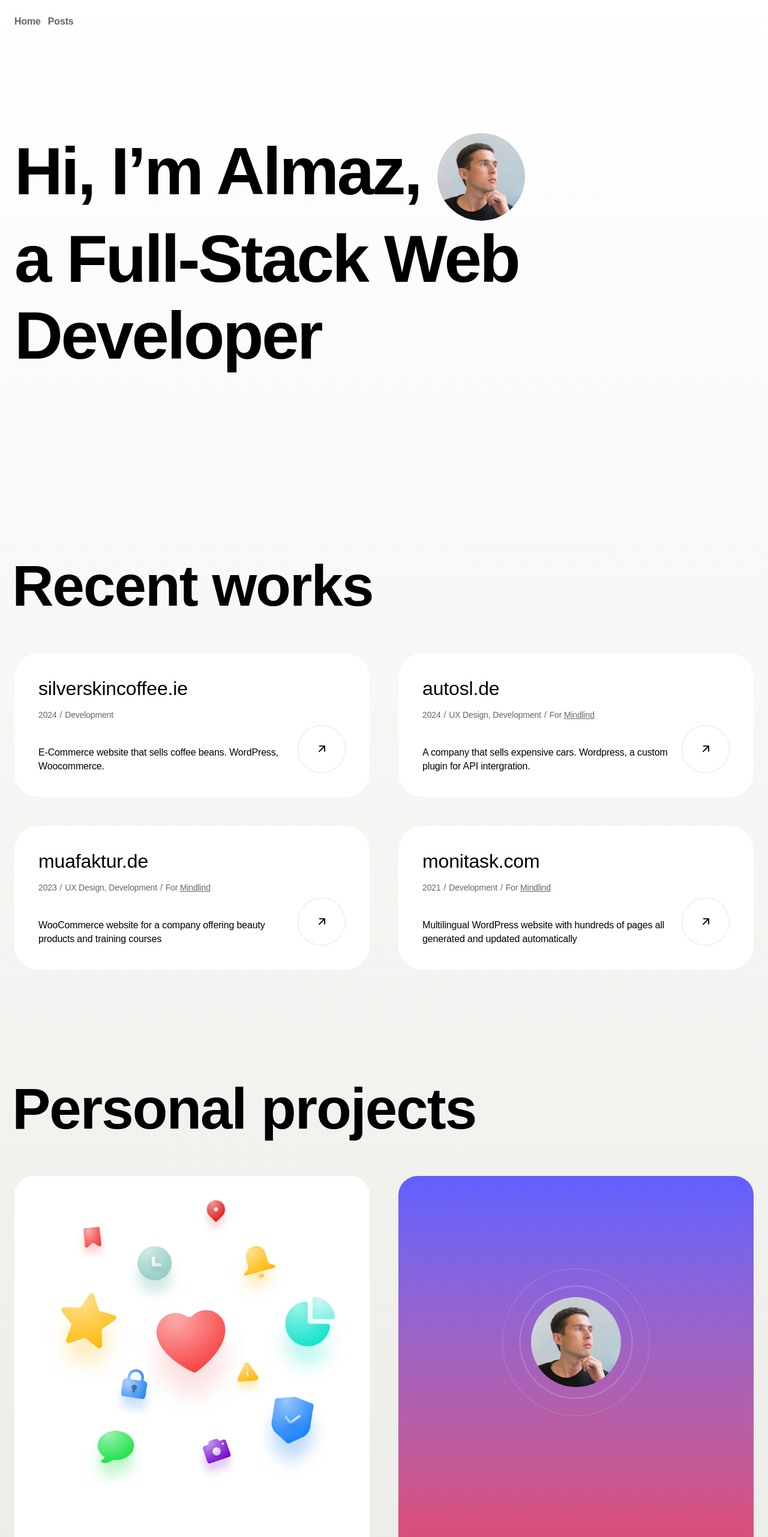
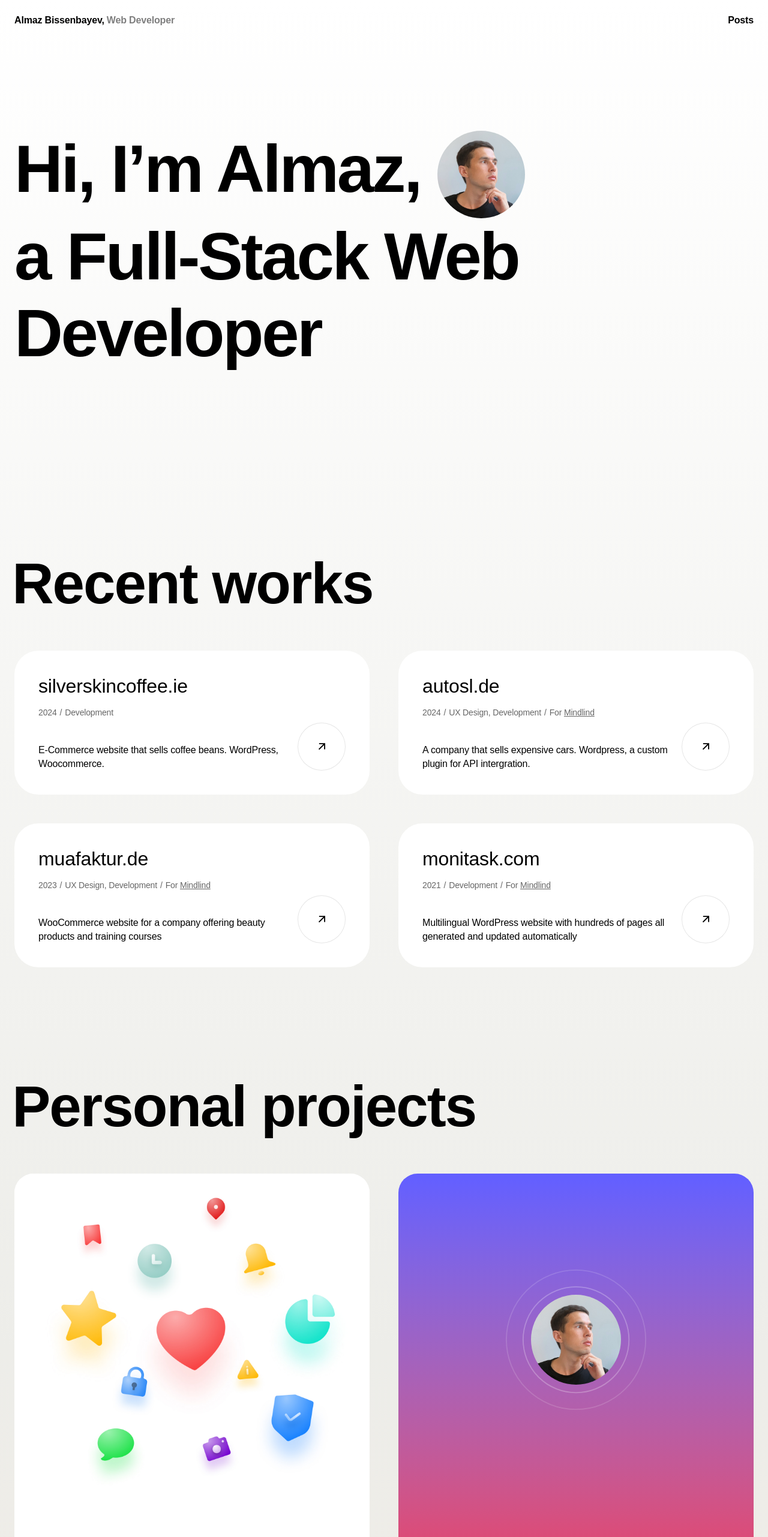
Before and after one commit to almazbisenbaev/almaz, a Next.js app: page / in a window 1280 px wide. Shown: the top 2563 px of the page at 60% size. Built offline with nearby package versions, Linux system fonts and the light colour scheme; a web font is replaced by a local one.

Commit message:
Redesigned header

```diff
--- a/src/app/globals.css
+++ b/src/app/globals.css
@@ -83,6 +83,12 @@ a {
   page-break-inside: avoid;
 }
 
+.review-card-quote svg {
+  width: 36px;
+  margin-bottom: 12px;
+  margin-left: -4px;
+}
+
 /* Ensure proper spacing in masonry layout */
 .reviews-masonry > * {
   margin-bottom: 1.5rem;
@@ -130,6 +136,14 @@ a {
 }
 
 
+
+.hdr-link {
+  transition: 0.2s;
+}
+
+.hdr-link:hover, .hdr-link:focus {
+  color: #a45d0e;
+}
 
 
 .intro-wrapper {
--- a/src/app/layout.jsx
+++ b/src/app/layout.jsx
@@ -28,41 +28,38 @@ export const metadata = {
 export default function RootLayout({ children }) {
   return (
     <html lang="en">
+
       <head>
         <link href="https://api.fontshare.com/v2/css?f[]=switzer@1,2&f[]=clash-display@1&display=swap" rel="stylesheet" />
+      </head>
 
-        {/* <script async src="https://www.googletagmanager.com/gtag/js?id=G-10DVM02K4H"></script>
-        <script>
-          window.dataLayer = window.dataLayer || [];
-          function gtag(){dataLayer.push(arguments)}
-          gtag('js', new Date());
-
-          gtag('config', 'G-10DVM02K4H');
-        </script> */}
-
-      </head>
       <body
-        // className={`${geistSans.variable} ${geistMono.variable} antialiased`}
         className={`${funnelDisplay.variable} antialiased`}
       >
 
-        <header>
+        <header className='hdr'>
           <div className="container mx-auto p-6">
-            <div className="flex gap-3">
+            <div className="hdr-row flex flex-col sm:flex-row gap-3 justify-between leading-tight font-semibold">
+
+              <div className='flex gap-1'>
                 <Link
                   href="/"
-                className="font-semibold opacity-60 hover:opacity-100 transition"
+                  className="hdr-link font-semibold"
                 >
-                {/* <svg width="12" height="12" viewBox="0 0 12 12" fill="none" xmlns="http://www.w3.org/2000/svg"><path d="M2.07102 11.3494L0.963068 10.2415L9.2017 1.98864H2.83807L2.85227 0.454545H11.8438V9.46023H10.2955L10.3097 3.09659L2.07102 11.3494Z" fill="#000"></path></svg> */}
-                Home
+                  Almaz Bissenbayev,
                 </Link>
+                <span className='opacity-50'> Web Developer</span>
+              </div>
+
+              <div>
                 <Link
                   href="/posts/"
-                className="font-semibold opacity-60 hover:opacity-100 transition"
+                  className="hdr-link font-semibold"
                 >
-                {/* <svg width="12" height="12" viewBox="0 0 12 12" fill="none" xmlns="http://www.w3.org/2000/svg"><path d="M2.07102 11.3494L0.963068 10.2415L9.2017 1.98864H2.83807L2.85227 0.454545H11.8438V9.46023H10.2955L10.3097 3.09659L2.07102 11.3494Z" fill="#000"></path></svg> */}
                   Posts
                 </Link>
+              </div>
+
             </div>
           </div>
         </header>
@@ -71,6 +68,7 @@ export default function RootLayout({ children }) {
 
         <GoogleAnalytics gaId="G-10DVM02K4H" />
       </body>
+
     </html>
   );
 }
--- a/src/components/ReviewsSection.jsx
+++ b/src/components/ReviewsSection.jsx
@@ -22,7 +22,7 @@ const reviewsData = [
   {
     id: 4,
     name: "",
-    review: "Almaz was so helpful in setting up my website! He completed everything that I needed but faster than I had expected and the finished results exceeded my expectations. I will definitely be using his work in the future for any additional projects. He was so communicative and even made me a guide on maintaining what he had completed to make sure I was able to utilize all of the things he set in place. <br />Overall I highly recommend Almaz and I am so glad I found him!",
+    review: "Almaz was so helpful in setting up my website! He completed everything that I needed but faster than I had expected and the finished results exceeded my expectations. I will definitely be using his work in the future for any additional projects. He was so communicative and even made me a guide on maintaining what he had completed to make sure I was able to utilize all of the things he set in place. Overall I highly recommend Almaz and I am so glad I found him!",
     upworkLink: "https://www.upwork.com/freelancers/~01fc6ec6fb228858ff"
   },
   {
@@ -42,8 +42,8 @@ const reviewsData = [
 const ReviewCard = ({ review, name, upworkLink }) => {
   return (
     <div className="review-card bg-white rounded-3xl p-8">
-      <div className="mb-5">
-        <svg className='w-[36px] mb-2 -ml-[5px]' xmlns="http://www.w3.org/2000/svg" fill="#efd8d8" class="bi bi-quote" viewBox="0 0 16 16"> <path d="M12 12a1 1 0 0 0 1-1V8.558a1 1 0 0 0-1-1h-1.388q0-.527.062-1.054.093-.558.31-.992t.559-.683q.34-.279.868-.279V3q-.868 0-1.52.372a3.3 3.3 0 0 0-1.085.992 4.9 4.9 0 0 0-.62 1.458A7.7 7.7 0 0 0 9 7.558V11a1 1 0 0 0 1 1zm-6 0a1 1 0 0 0 1-1V8.558a1 1 0 0 0-1-1H4.612q0-.527.062-1.054.094-.558.31-.992.217-.434.559-.683.34-.279.868-.279V3q-.868 0-1.52.372a3.3 3.3 0 0 0-1.085.992 4.9 4.9 0 0 0-.62 1.458A7.7 7.7 0 0 0 3 7.558V11a1 1 0 0 0 1 1z"></path></svg>
+      <div className="mb-5 review-card-quote">
+        <svg xmlns="http://www.w3.org/2000/svg" fill="#efd8d8" class="bi bi-quote" viewBox="0 0 16 16"> <path d="M12 12a1 1 0 0 0 1-1V8.558a1 1 0 0 0-1-1h-1.388q0-.527.062-1.054.093-.558.31-.992t.559-.683q.34-.279.868-.279V3q-.868 0-1.52.372a3.3 3.3 0 0 0-1.085.992 4.9 4.9 0 0 0-.62 1.458A7.7 7.7 0 0 0 9 7.558V11a1 1 0 0 0 1 1zm-6 0a1 1 0 0 0 1-1V8.558a1 1 0 0 0-1-1H4.612q0-.527.062-1.054.094-.558.31-.992.217-.434.559-.683.34-.279.868-.279V3q-.868 0-1.52.372a3.3 3.3 0 0 0-1.085.992 4.9 4.9 0 0 0-.62 1.458A7.7 7.7 0 0 0 3 7.558V11a1 1 0 0 0 1 1z"></path></svg>
         <p className="text-gray-800 text-lg">{review}</p>
       </div>
       <div className="flex items-center justify-between border-t border-gray-200 pt-4">
```
Lines whose indentation alone changed are shown as unchanged.
